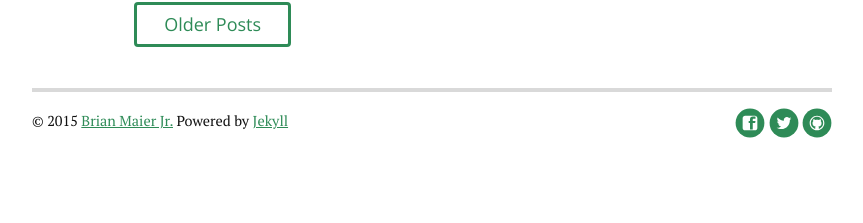
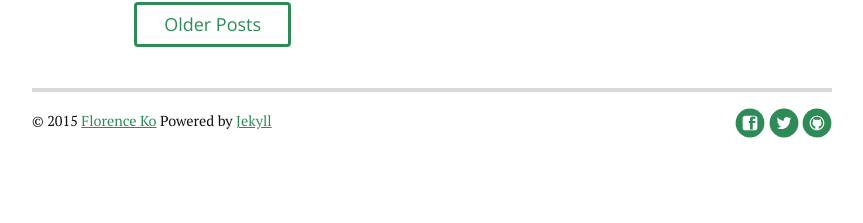
Before and after one commit to kerryzhou/kerryzhou.github.io, a Jekyll site: the page built from index.html, in a window 1280 px wide. Shown: the part 1794-2017 px from the top of the page, without its empty margins (208-1071 px from the left). Built offline with Jekyll 4.4.1, drawn with Linux system fonts in a browser that asks for light colours; nearby versions of some CDN libraries; Markdown is read by kramdown in place of the engine named in the settings; the list of posts is cut into pages by our own code.

Commit message:
change link to Florence's email in footer

```diff
--- a/_includes/footer.html
+++ b/_includes/footer.html
@@ -1,6 +1,6 @@
 <div class="footer">
    <div class="container">
-      <p class="copy">&copy; <script type="text/javascript">document.write(new Date().getFullYear());</script> <a href="http://brianmaierjr.com">Brian Maier Jr.</a> Powered by <a href="http://jekyllrb.com">Jekyll</a></p>
+      <p class="copy">&copy; <script type="text/javascript">document.write(new Date().getFullYear());</script> <a href="florenceko6@yahoo.com">Florence Ko</a> Powered by <a href="http://jekyllrb.com">Jekyll</a></p>
 
       <div class="footer-links">
          <ul class="noList">
```
